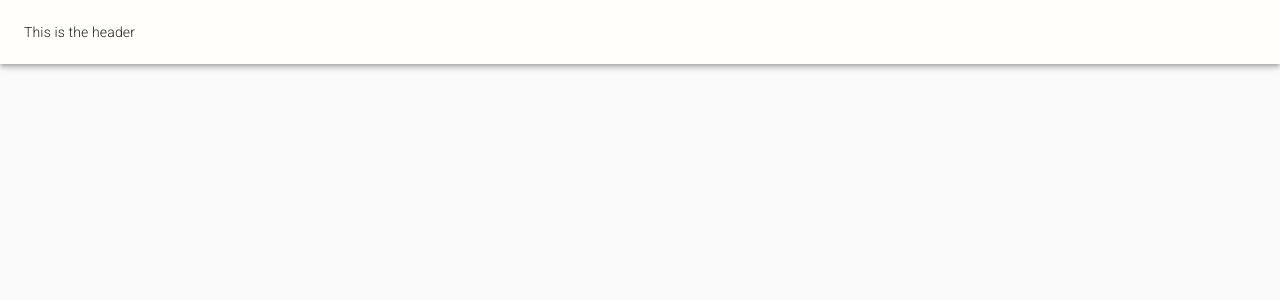
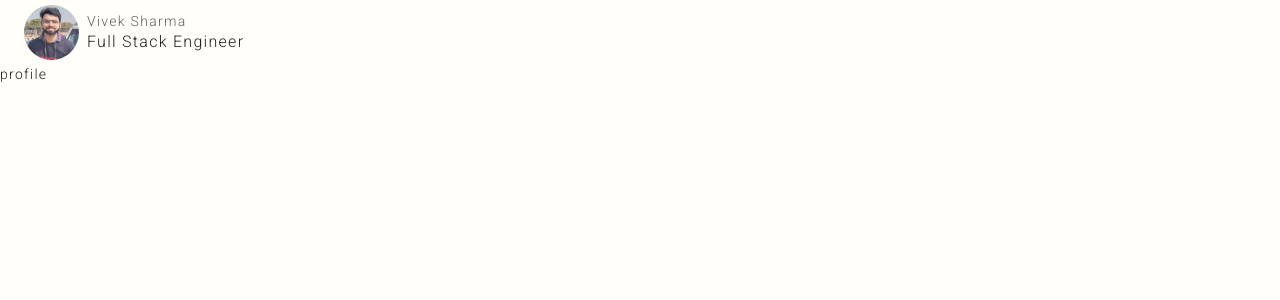
Before and after one commit to Vivekvashista/web-portfolio, a React (Create React App) app: page / in a window 1280 px wide. Shown: the top 300 px of the page. Built offline with nearby package versions, Linux system fonts and the light colour scheme.

Commit message:
added routing and designing header

```diff
--- a/package.json
+++ b/package.json
@@ -4,6 +4,8 @@
   "private": true,
   "dependencies": {
     "@material-ui/core": "^4.12.1",
+    "@material-ui/icons": "^4.11.2",
+    "@material-ui/styles": "^4.11.4",
     "@testing-library/jest-dom": "^5.11.4",
     "@testing-library/react": "^11.1.0",
     "@testing-library/user-event": "^12.1.10",
--- a/src/App.js
+++ b/src/App.js
@@ -1,11 +1,26 @@
 import React from 'react';
+import {BrowserRouter, Route, Switch} from "react-router-dom";
 import AppLayout from "./layout/AppLayout";
+import Fallback from "./components/Fallback";
+import Routes from "./components/Routes";
+const NotFound = React.lazy(() => import("./components/NotFound"));
 
 const App = () => {
   return (
-    <AppLayout>
-
-    </AppLayout>
+    <BrowserRouter>
+      <React.Suspense fallback={<Fallback/>}>
+        <AppLayout>
+          <Switch>
+            {
+              Routes.map((routeProps) =>
+                <Route {...routeProps} key={routeProps.path}/>
+              )
+            }
+            <Route component={NotFound}/>
+          </Switch>
+        </AppLayout>
+      </React.Suspense>
+    </BrowserRouter>
   );
 };
 
--- /dev/null
+++ b/src/components/Fallback.js
@@ -0,0 +1,40 @@
+import React from 'react';
+import Backdrop from "@material-ui/core/Backdrop";
+import {makeStyles} from "@material-ui/core/styles";
+import {FiberManualRecord} from "@material-ui/icons";
+
+const Fallback = () => {
+  const classes = useStyles();
+
+  return (
+    <Backdrop open={true} className={classes.backdrop}>
+      <div className={classes.loader}>
+        <FiberManualRecord className={classes.light}/>
+        <FiberManualRecord className={classes.main}/>
+        <FiberManualRecord className={classes.dark}/>
+      </div>
+    </Backdrop>
+  );
+};
+
+const useStyles = makeStyles((theme) => ({
+  backdrop: {
+    zIndex: theme.zIndex.drawer + 1,
+    background: "transparent"
+  },
+  light: {
+    color: theme.palette.secondary.light,
+  },
+  main: {
+    color: theme.palette.secondary.main,
+  },
+  dark: {
+    color: theme.palette.secondary.dark,
+  },
+  loader: {
+    background: theme.palette.background.default,
+    borderRadius: theme.spacing(1)
+  }
+}));
+
+export default Fallback;
--- /dev/null
+++ b/src/components/NotFound.js
@@ -0,0 +1,12 @@
+import React from 'react';
+import {Box} from "@material-ui/core";
+
+const NotFound = () => {
+  return (
+    <Box display='flex' alignItems='center' justifyContent='center' height='80vh'>
+      <h2>404 Not Found</h2>
+    </Box>
+  );
+};
+
+export default NotFound;
--- /dev/null
+++ b/src/components/Profile/Profile.js
@@ -0,0 +1,12 @@
+import React from 'react';
+import Page from "../../layout/Page";
+
+const Profile = () => {
+  return (
+    <Page>
+      profile
+    </Page>
+  );
+};
+
+export default Profile;
--- /dev/null
+++ b/src/components/Routes.js
@@ -0,0 +1,9 @@
+import React from "react";
+
+const Profile = React.lazy(() => import("./Profile/Profile"));
+
+const Routes = [
+  { path: "/", exact: true, component: Profile}
+]
+
+export default Routes;
--- a/src/layout/AppHeader.js
+++ b/src/layout/AppHeader.js
@@ -1,14 +1,42 @@
 import AppBar from '@material-ui/core/AppBar';
 import React from 'react';
 import {Toolbar} from "@material-ui/core";
+import {Avatar} from "@material-ui/core";
+import Photo from '../assets/photo.jpg';
+import {makeStyles} from "@material-ui/core/styles";
+import {Box} from "@material-ui/core";
+import {Typography} from "@material-ui/core";
 
 const AppHeader = () => {
+  const classes = useStyles();
+
   return (
-    <AppBar position='sticky'>
+    <AppBar position='sticky' elevation={0}>
       <Toolbar>
-        This is the header
+        <Box display='flex' alignItems='center'>
+          <Avatar src={Photo} alt='Vivek' className={classes.large}/>
+          <Box className={classes.info}>
+            <Typography variant='body2' component='div'>
+              Vivek Sharma
+            </Typography>
+            <Typography variant='h5' component='div' color='textPrimary'>
+              Full Stack Engineer
+            </Typography>
+          </Box>
+        </Box>
       </Toolbar>
     </AppBar>
   );
 }
+
+const useStyles = makeStyles(theme => ({
+  large: {
+    width: 55,
+    height: 55,
+    marginRight: theme.spacing(1)
+  },
+  info: {
+    color: theme.palette.grey.A700,
+  }
+}));
 export default AppHeader;
--- /dev/null
+++ b/src/layout/Page.js
@@ -0,0 +1,22 @@
+import React from 'react';
+import {Box} from "@material-ui/core";
+import {makeStyles} from "@material-ui/core/styles";
+
+const Page = ({ children }) => {
+  const classes = useStyles();
+
+  return (
+    <Box className={classes.container}>
+      {children}
+    </Box>
+  );
+};
+
+const useStyles = makeStyles(theme => ({
+  container: {
+    height: 'calc(100vh - 64px)',
+    background: theme.palette.background.main
+  }
+}));
+
+export default Page;
--- a/src/theme.js
+++ b/src/theme.js
@@ -32,6 +32,9 @@ export const theme = createTheme({
           "font-family": "Roboto, -apple-system, BlinkMacSystemFont, Segoe UI, Oxygen,\n" +
             "    Ubuntu, Cantarell, Fira Sans, Droid Sans, Helvetica Neue, sans-serif",
         },
+        body: {
+          letterSpacing: '0.08rem !important'
+        }
       },
     },
   },
--- a/src/typography.js
+++ b/src/typography.js
@@ -2,38 +2,44 @@ const typography = {
   h1: {
     fontWeight: 500,
     fontSize: 35,
-    letterSpacing: '-0.24px'
+    letterSpacing: '0.08rem'
   },
   h2: {
     fontWeight: 500,
     fontSize: 29,
-    letterSpacing: '-0.24px'
+    letterSpacing: '0.08rem'
   },
   h3: {
     fontWeight: 500,
     fontSize: 24,
-    letterSpacing: '-0.06px'
+    letterSpacing: '0.08rem'
   },
   h4: {
     fontWeight: 500,
     fontSize: 20,
-    letterSpacing: '-0.06px'
+    letterSpacing: '0.08rem'
   },
   h5: {
     fontWeight: 500,
     fontSize: 16,
-    letterSpacing: '-0.05px'
+    letterSpacing: '0.08rem'
   },
   h6: {
     fontWeight: 500,
     fontSize: 14,
-    letterSpacing: '-0.05px'
+    letterSpacing: '0.08rem'
   },
   overline: {
     fontWeight: 500
   },
   bold: {
     fontWeight: 600
+  },
+  body2: {
+    letterSpacing: '0.08rem'
+  },
+  body1: {
+    letterSpacing: '0.08rem'
   }
 };
 
```
Also changed, not shown: src/index.js (+4 -3 lines).
